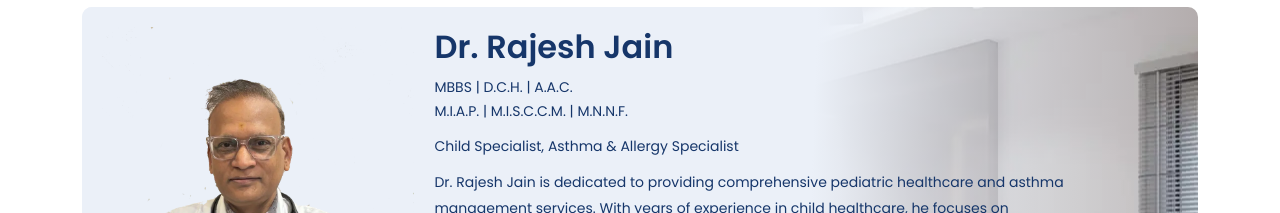
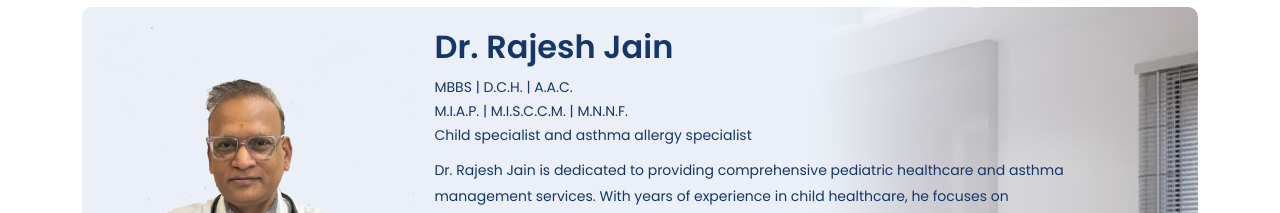
Before and after one commit to codetrios2025/nhdc-website, a React (Vite) app: page / in a window 1280 px wide. Shown: the part 3160-3373 px from the top of the page. Built offline with nearby package versions, Linux system fonts and the light colour scheme.

Commit message:
about doctor

```diff
--- a/src/Components/Home/OurDoctor.jsx
+++ b/src/Components/Home/OurDoctor.jsx
@@ -27,8 +27,9 @@ const OurDoctor = () =>{
               <div className={Style.drContent}>
                 <h2>Dr. Rajesh Jain</h2>
                 <p> <span>MBBS | D.C.H. | A.A.C. </span>
-                  <span> M.I.A.P. | M.I.S.C.C.M. | M.N.N.F.</span></p>
-                <p>Child Specialist, Asthma & Allergy Specialist</p>
+                  <span> M.I.A.P. | M.I.S.C.C.M. | M.N.N.F.</span>
+                  <span>Child specialist and asthma allergy specialist</span></p>
+
                 <p>Dr. Rajesh Jain is dedicated to providing comprehensive pediatric healthcare and asthma management services. With years of experience in child healthcare, he focuses on accurate diagnosis, compassionate treatment, and preventive care to ensure the healthy growth and development of every child.</p>
                 <ul>
                   <li><div className={Style.icon}><FaUserMd /></div> Child Specialist</li>
--- a/src/Components/Pages/AboutOurDoctor.jsx
+++ b/src/Components/Pages/AboutOurDoctor.jsx
@@ -29,7 +29,7 @@ const OurDoctor = () =>{
                 <p>
                   <span>MBBS | D.C.H. | A.A.C. </span>
                   <span> M.I.A.P. | M.I.S.C.C.M. | M.N.N.F.</span>
-
+                   <span>Child specialist and asthma allergy specialist</span>
                 </p>
 
                 <p>
```
